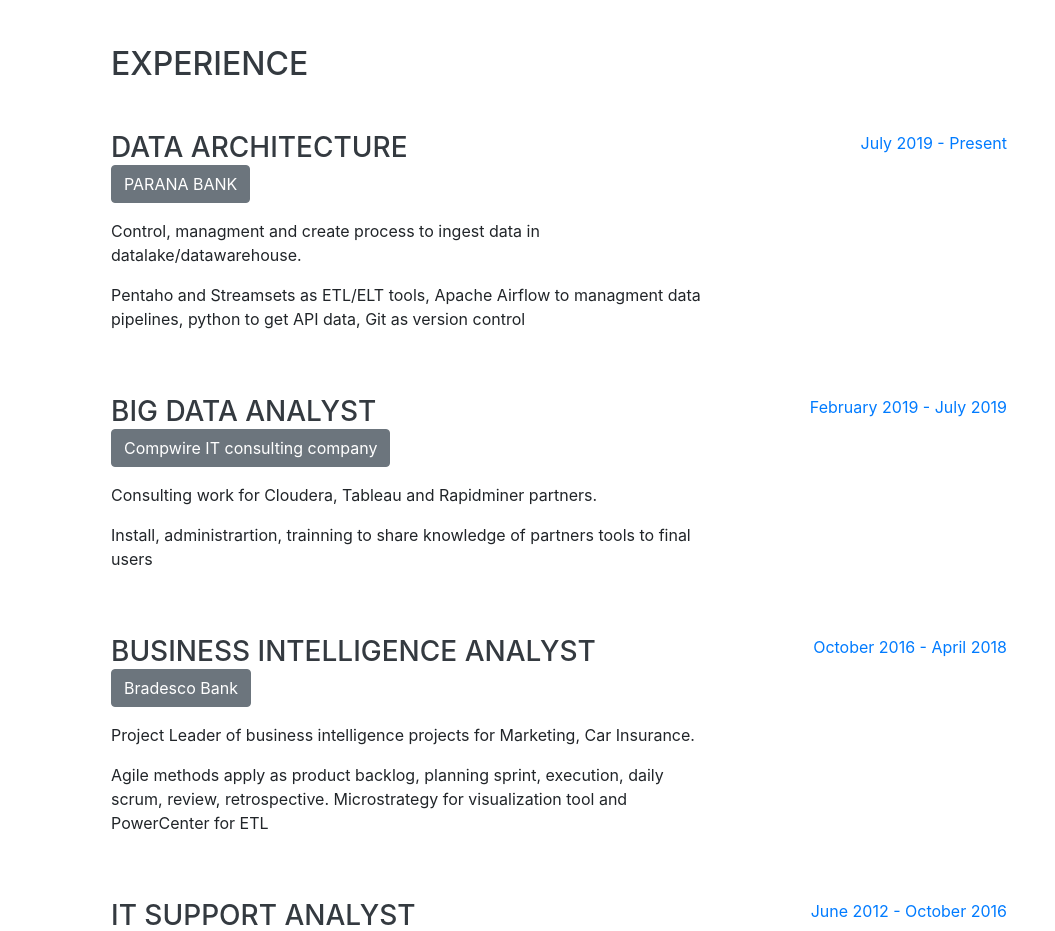
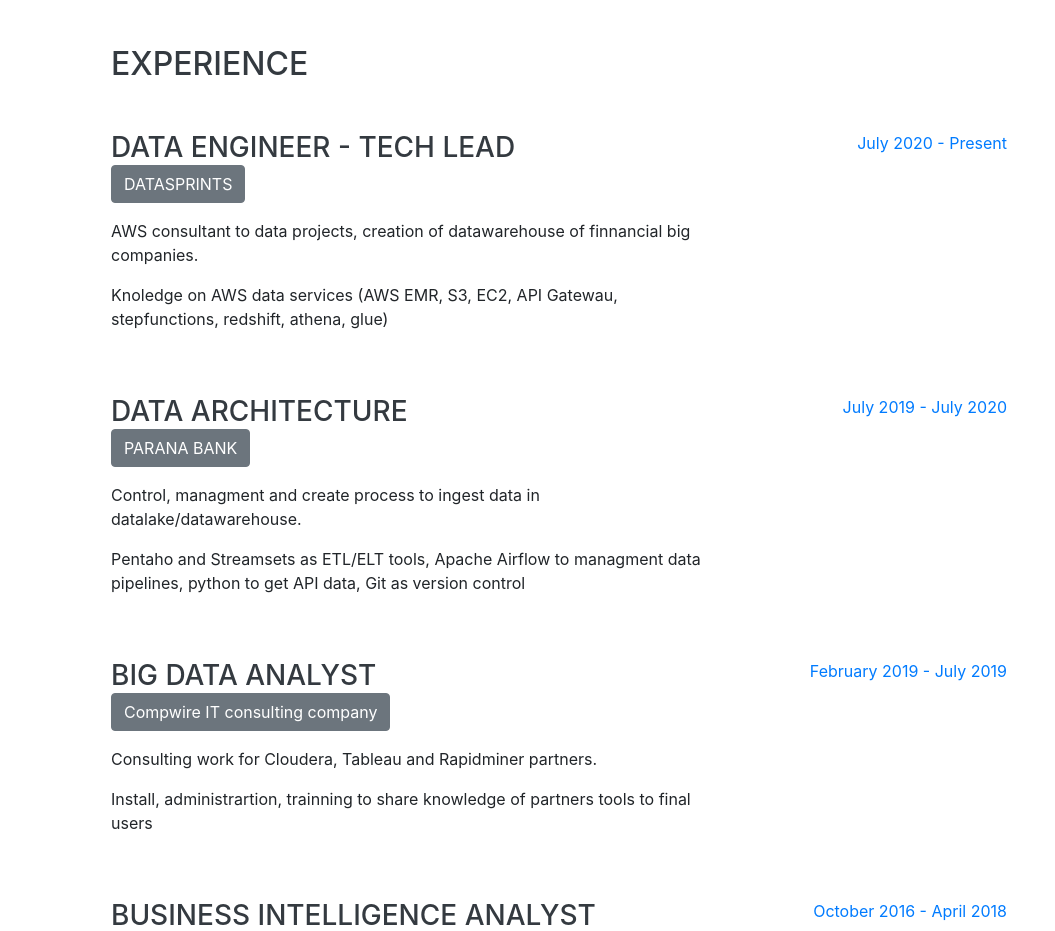
Before and after one commit to lopesdiego12/portfolio, a website with bundled scripts: page index.html in a window 1280 px wide. Shown: the part 804-1735 px from the top of the page, without its empty margins (225-1280 px from the left). Built offline with nearby package versions, Linux system fonts and the light colour scheme; a web font is replaced by a local one.

Commit message:
Update index.html

```diff
--- a/index.html
+++ b/index.html
@@ -93,6 +93,25 @@
       <div class="w-100">
         <h2 class="mb-5">Experience</h2>
 
+
+        <div class="resume-item d-flex flex-column flex-md-row justify-content-between mb-5">
+          <div class="resume-content">
+            <h3 class="mb-0">Data Engineer - Tech Lead</h3>
+			  <div class="subheading mb-3">
+			  <!--<DataSprints --->
+			<!--<a href="https://datasprints.com/">DataSprints</a>--->
+			<a href="https://datasprints.com/" class="btn btn-secondary">DataSprints</a>
+            </div>
+            <p><p> AWS consultant to data projects, creation of datawarehouse of finnancial big companies.
+			<p> Knoledge on AWS data services (AWS EMR, S3, EC2, API Gatewau, stepfunctions, redshift, athena, glue) </p>
+          </div>
+          <div class="resume-date text-md-right">
+            <span class="text-primary">July 2020 - Present</span>
+          </div>
+        </div>
+
+
+
         <div class="resume-item d-flex flex-column flex-md-row justify-content-between mb-5">
           <div class="resume-content">
             <h3 class="mb-0">Data Architecture</h3>
@@ -105,7 +124,7 @@
 			<p>Pentaho and Streamsets as ETL/ELT tools, Apache Airflow to managment data pipelines, python to get API data, Git as version control </p>
           </div>
           <div class="resume-date text-md-right">
-            <span class="text-primary">July 2019 - Present</span>
+            <span class="text-primary">July 2019 - July 2020</span>
           </div>
         </div>
 
```
